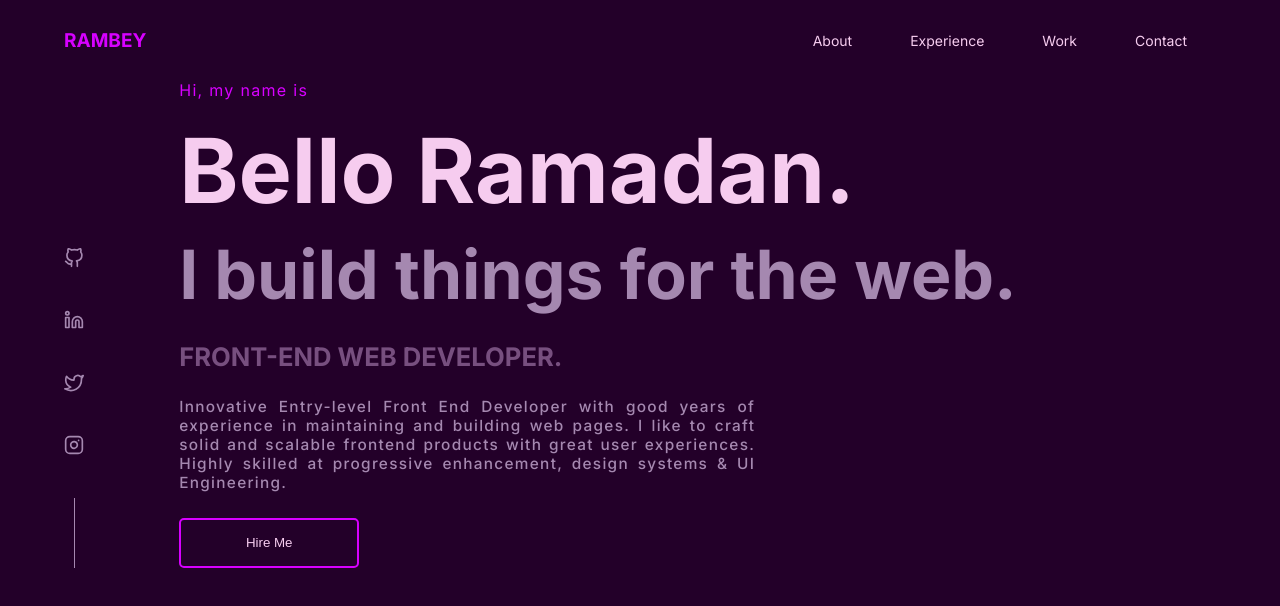
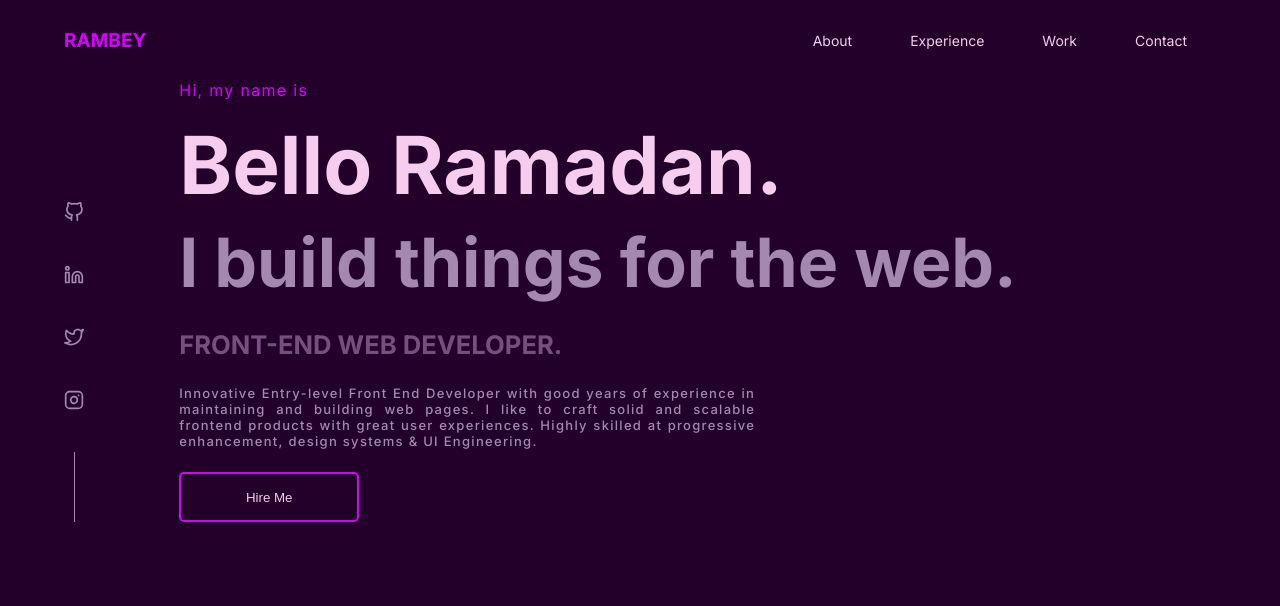
Before and after one commit to rambey-coder/Portfolio-app, a React (Create React App) app: page / in a window 1280 px wide. Shown: the top 606 px of the page. Built offline with nearby package versions, Linux system fonts and the light colour scheme.

Commit message:
text edited

```diff
--- a/src/Components/Intro.css
+++ b/src/Components/Intro.css
@@ -18,7 +18,7 @@
 }
 
 .block-flex > h2 {
-    font-size: 7vw;
+    font-size: 80px;
     color: #f6ccef;
     margin: 8px 0;
     font-weight: 700;
@@ -38,7 +38,7 @@
 
 .block-flex > p:nth-child(5) {
     color: #a588b0;
-    font-size: 1.2vw;
+    font-size: 13px;
     width: 45vw;
     text-align: justify;
     font-weight: 500;
```
